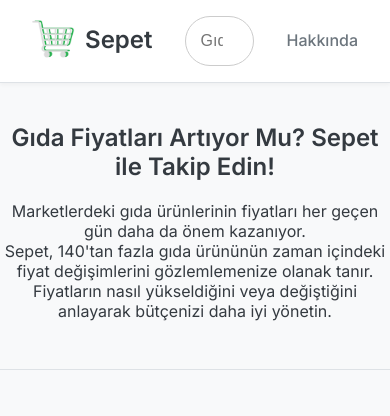
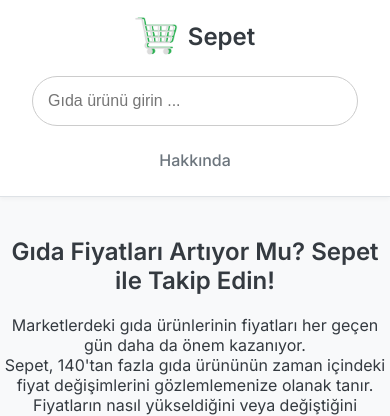
Before and after one commit to Bar-Kal/TR-Sepet, a Flask app: page / in a window 390 px wide. Shown: the top 416 px of the page. Run offline with Flask 3, Linux system fonts and the light colour scheme.

Commit message:
responsive search bar for small screens

```diff
--- a/sepet_app/frontend/static/css/style.css
+++ b/sepet_app/frontend/static/css/style.css
@@ -604,3 +604,23 @@ footer {
         display: block;
     }
 }
+
+@media (max-width: 768px) {
+    nav {
+        flex-direction: column;
+        gap: 1rem;
+    }
+
+    .nav-center {
+        width: 100%;
+        order: 2; /* Change order to place it below the logo */
+    }
+
+    .nav-left {
+        order: 1;
+    }
+
+    .nav-right {
+        order: 3;
+    }
+}
```
